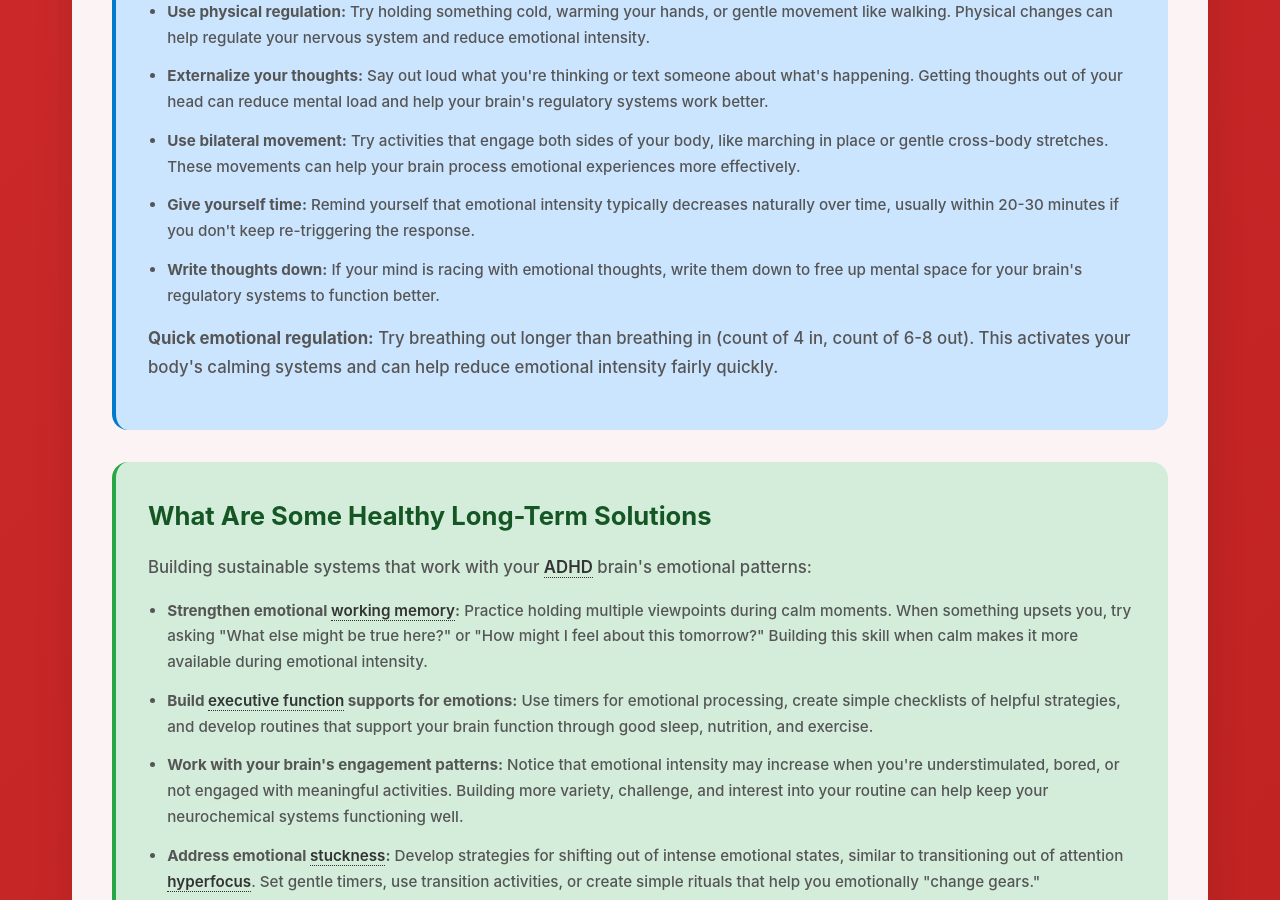
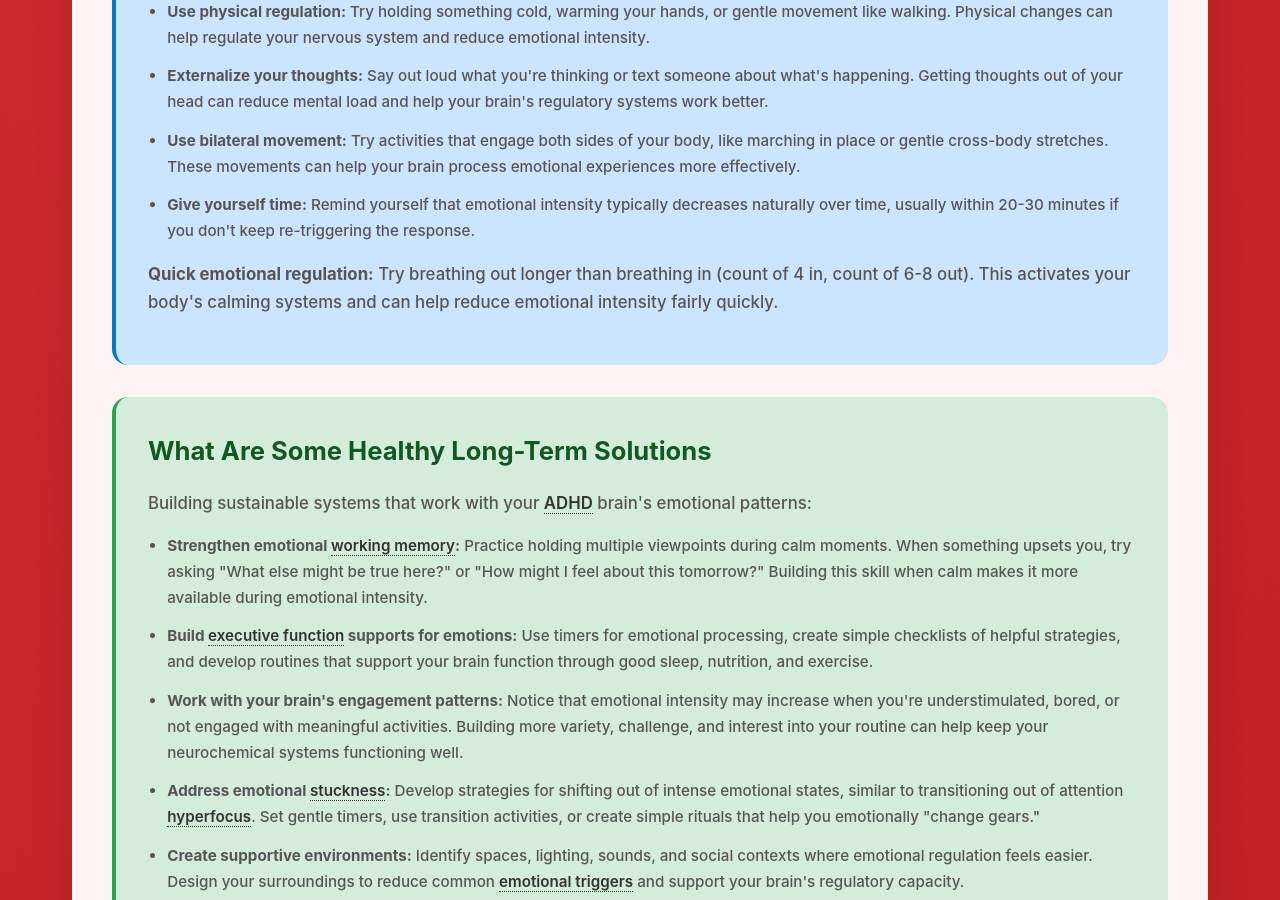
Before and after one commit to neurodivergent-survival-guide/neurodivergent-survival-guide, a Jekyll site: the page built from struggles/emotional-dysregulation-adhd.html, in a window 1280 px wide and 900 px high, scrolled down 2683 px. Built offline with Jekyll 4.4.1, drawn with Linux system fonts in a browser that asks for light colours.

Commit message:
Update emotional-dysregulation-adhd.html

```diff
--- a/struggles/emotional-dysregulation-adhd.html
+++ b/struggles/emotional-dysregulation-adhd.html
@@ -77,7 +77,6 @@ search_terms: ["emotions too intense", "feelings hard to control", "overreacting
             <li><strong>Externalize your thoughts:</strong> Say out loud what you're thinking or text someone about what's happening. Getting thoughts out of your head can reduce mental load and help your brain's regulatory systems work better.</li>
             <li><strong>Use bilateral movement:</strong> Try activities that engage both sides of your body, like marching in place or gentle cross-body stretches. These movements can help your brain process emotional experiences more effectively.</li>
             <li><strong>Give yourself time:</strong> Remind yourself that emotional intensity typically decreases naturally over time, usually within 20-30 minutes if you don't keep re-triggering the response.</li>
-            <li><strong>Write thoughts down:</strong> If your mind is racing with emotional thoughts, write them down to free up mental space for your brain's regulatory systems to function better.</li>
         </ul>
 
         <div class="highlight-box">
```
